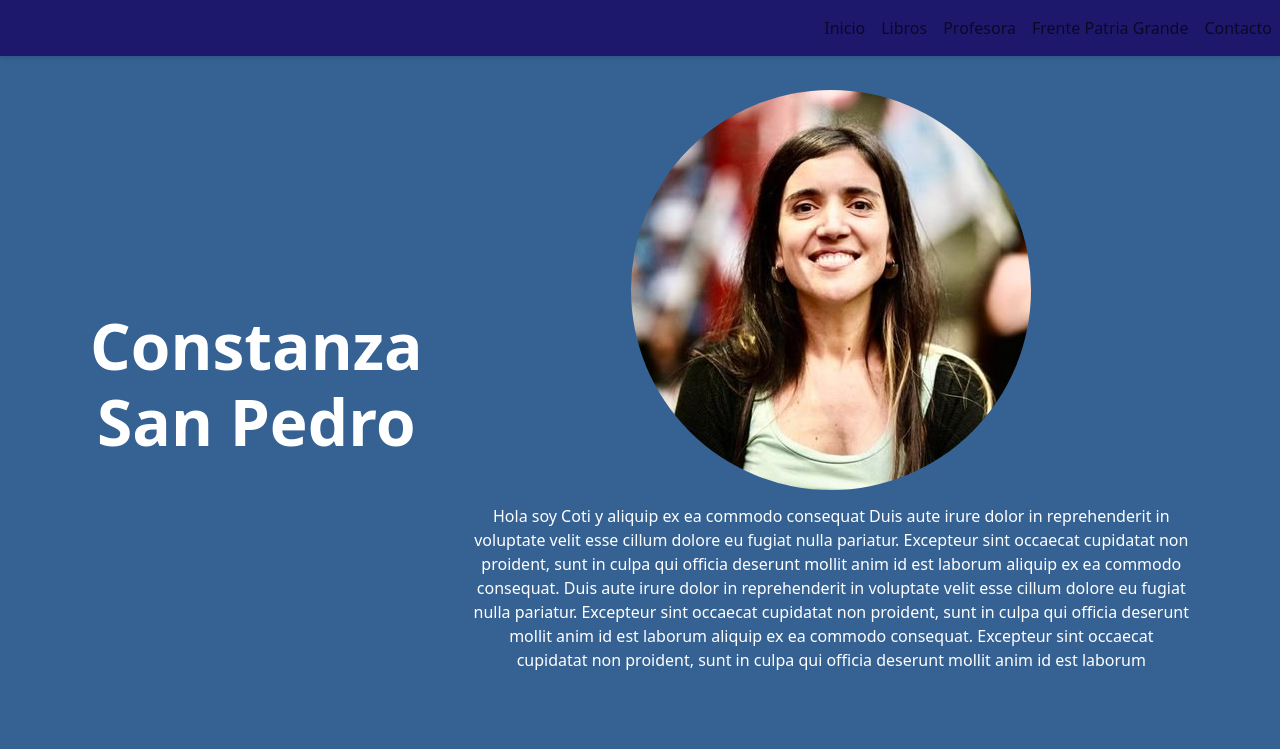
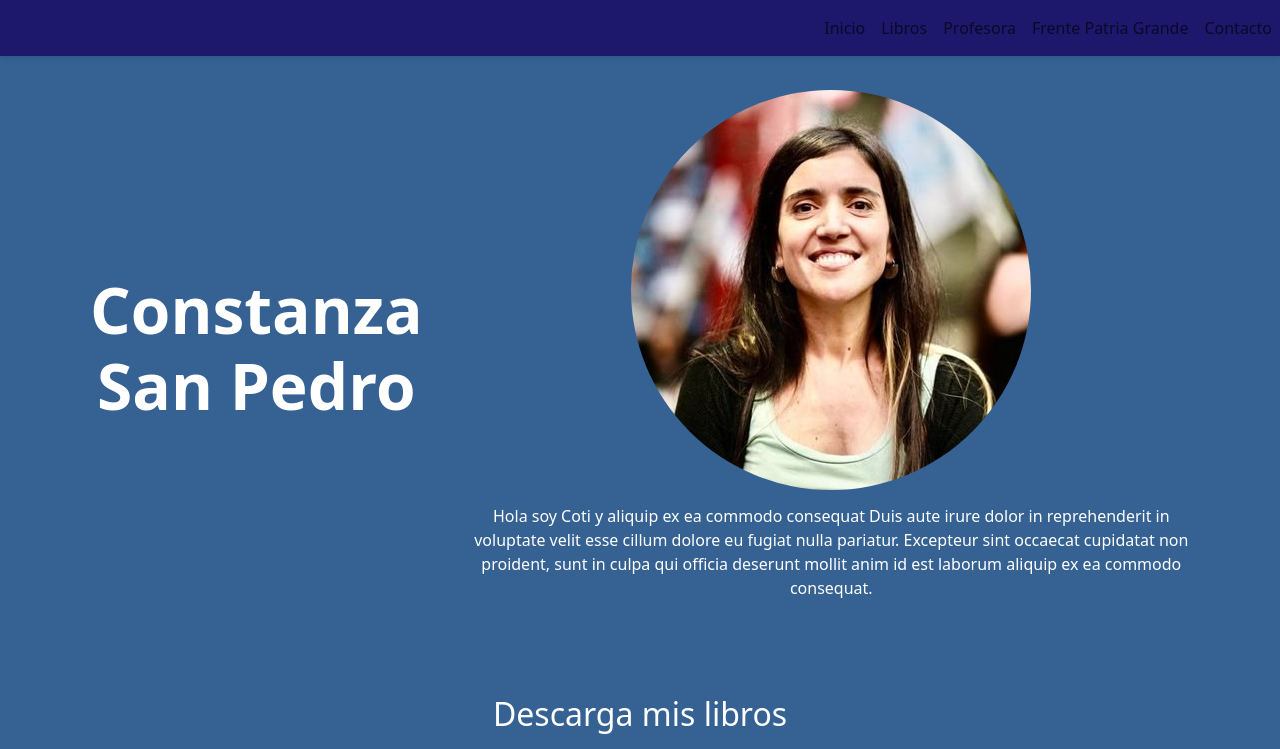
Before and after one commit to MatiasVilla91/CSP, a React (Create React App) app in the folder Documents/Coti/nombre_proyecto/: page / in a window 1280 px wide. Shown: the top 749 px of the page. Built offline with nearby package versions, Linux system fonts and the light colour scheme.

Commit message:
test for change text example

```diff
--- a/Documents/Coti/nombre_proyecto/src/componentes/home.js
+++ b/Documents/Coti/nombre_proyecto/src/componentes/home.js
@@ -18,9 +18,6 @@ function Home() {
        Duis aute irure dolor in reprehenderit in voluptate velit esse cillum dolore eu fugiat nulla pariatur.
        Excepteur sint occaecat cupidatat non proident, sunt in culpa qui officia deserunt mollit anim id est laborum
        aliquip ex ea commodo consequat.
-       Duis aute irure dolor in reprehenderit in voluptate velit esse cillum dolore eu fugiat nulla pariatur. Excepteur sint occaecat cupidatat non proident, sunt in culpa qui officia deserunt mollit anim id est laborum
-       aliquip ex ea commodo consequat.
-       Excepteur sint occaecat cupidatat non proident, sunt in culpa qui officia deserunt mollit anim id est laborum
 
        </p>
 
```
